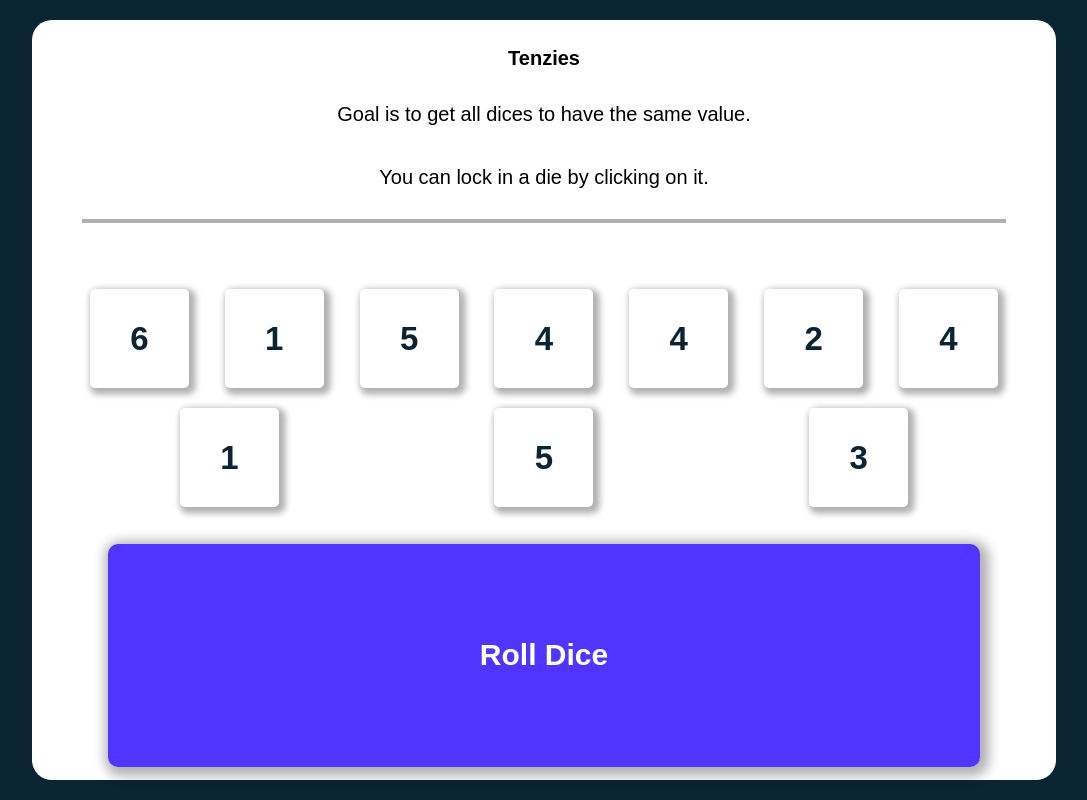
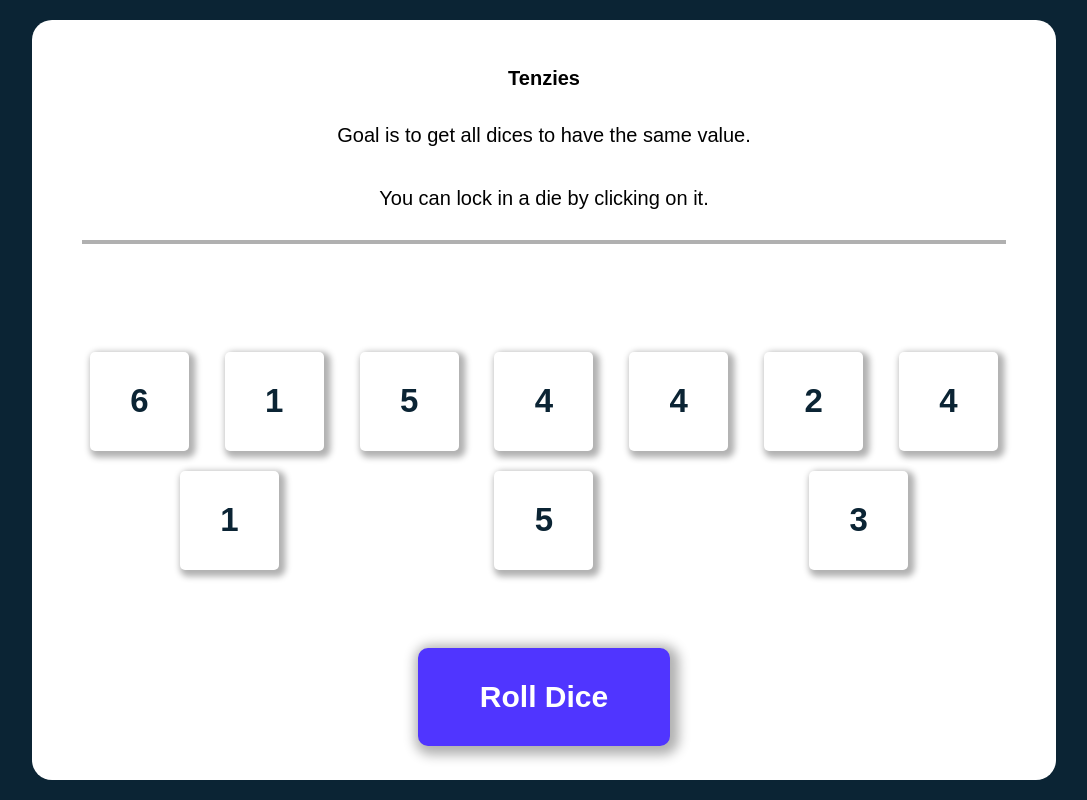
Before and after one commit to LarsGKodehode/tenzies, a React (Vite) app: page / in a window 1280 px wide. Shown: the whole page, without its empty margins (96-1183 px from the left). Built offline with nearby package versions, Linux system fonts and the light colour scheme.

Commit message:
changed butt on padding

```diff
--- a/src/assets/components/Button/button.module.css
+++ b/src/assets/components/Button/button.module.css
@@ -1,6 +1,6 @@
 .button {
   /* shape */
-  padding: 10% 40%;
+  padding: 1em 2em;
   border-radius: 10px;
 
   /* color */
```
